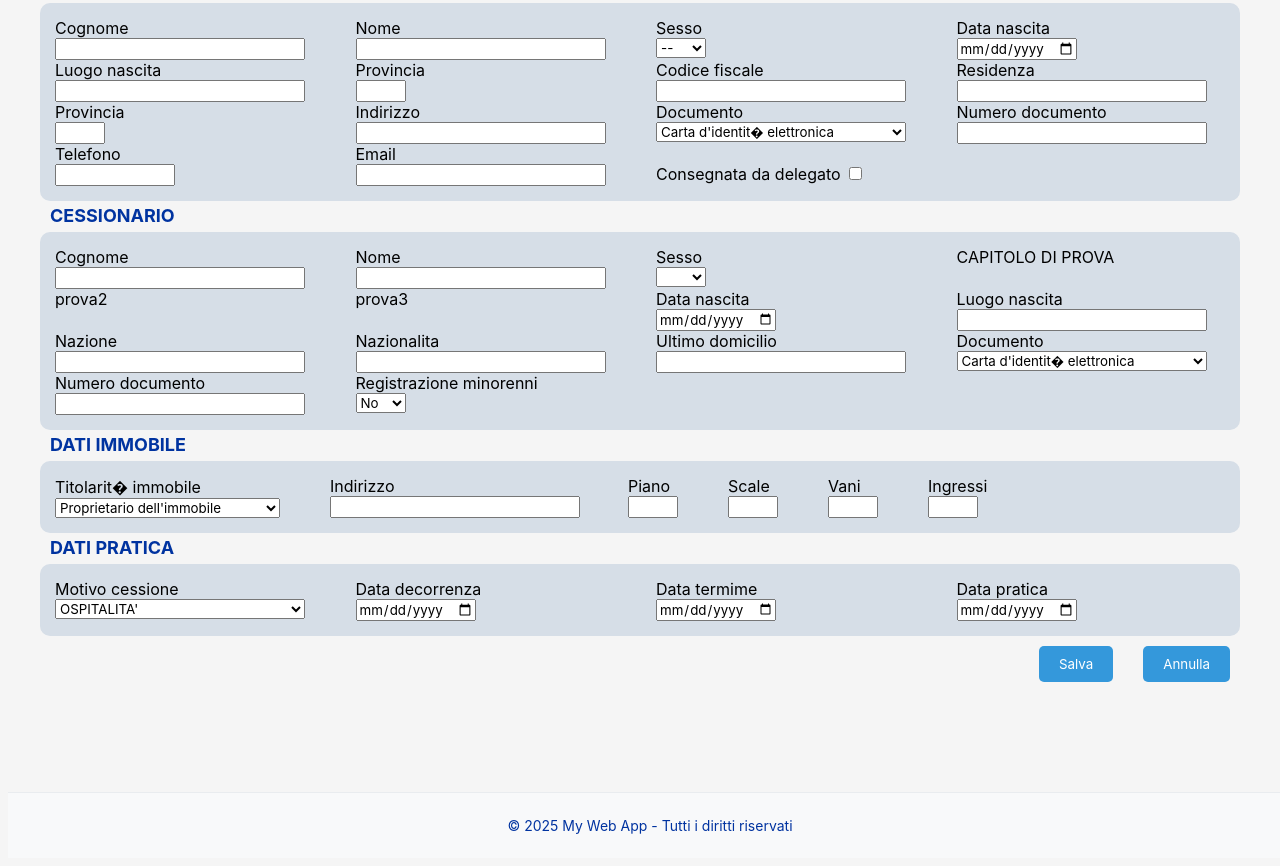
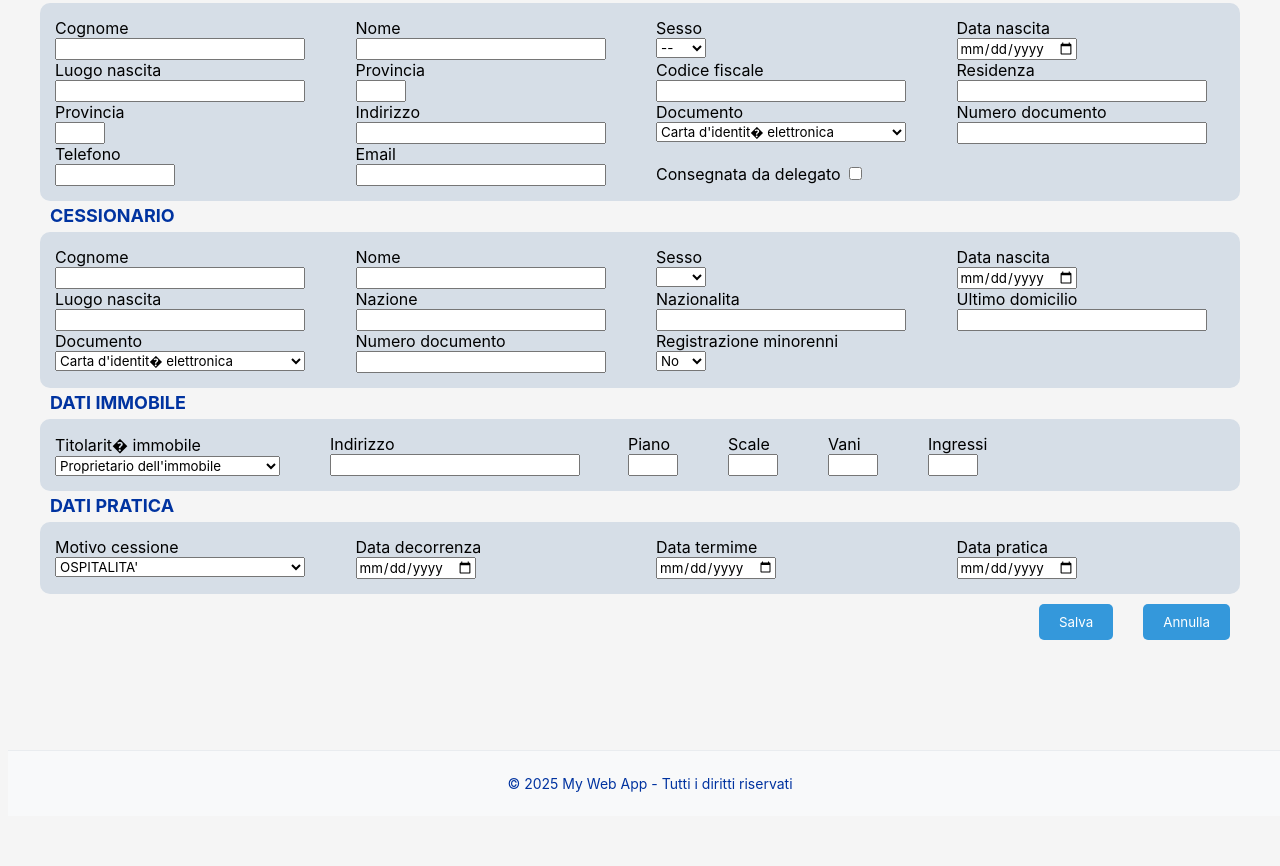
Before and after one commit to praticaff/Comunicazioni, a plain HTML site: page index.html in a window 1280 px wide. Shown: the part 82-948 px from the top of the page. After the commit the page ends 906 px from the top, so only its background shows below. Drawn offline with Linux system fonts and the light colour scheme.

Commit message:
tolte prove

```diff
--- a/index.html
+++ b/index.html
@@ -151,10 +151,6 @@
                                 <option value="femmina">F</option>
                             </select>
                         </div>
-<!--PROVA-->
-<div> CAPITOLO DI PROVA</div>
-<div>prova2</div>
-<div>prova3</div>
                         <div class="form-group">
                             <label for="dataNascitaCessionario">Data nascita</label>
                             <input type="date" class="data" id="dataNascitaCessionario" name="dataNascitaCessionario" required />
```
